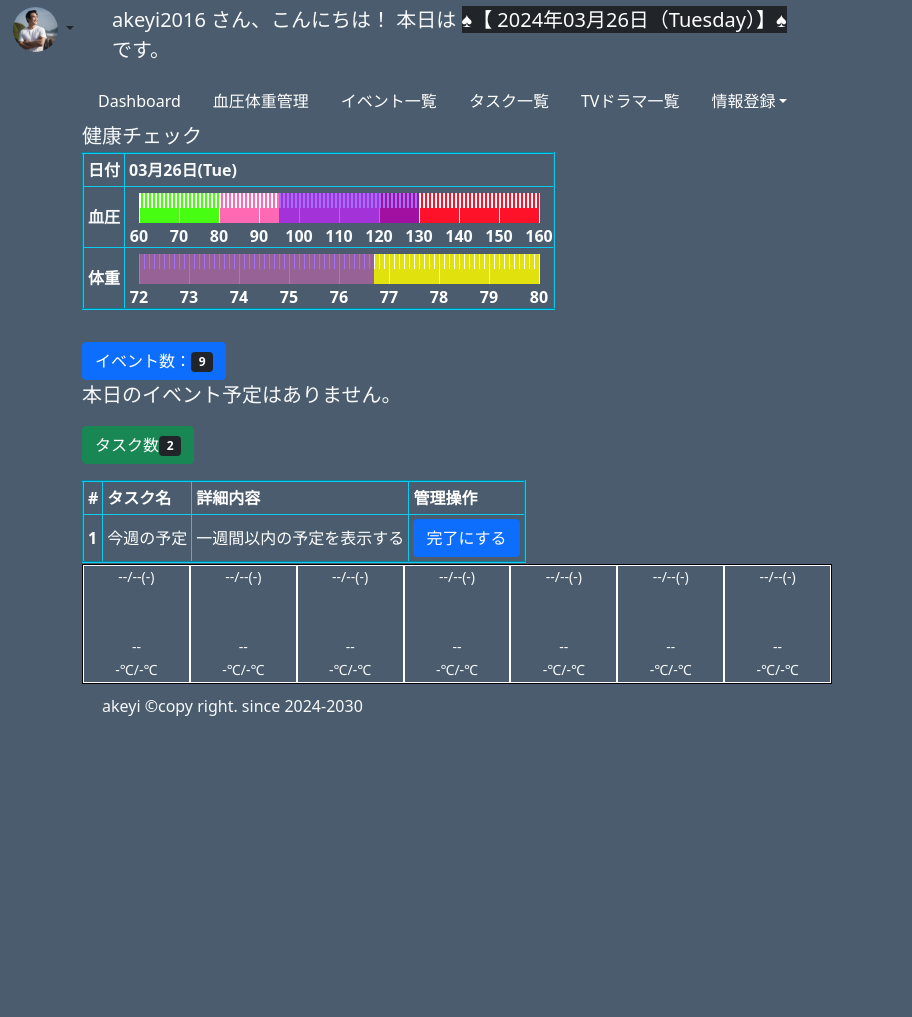
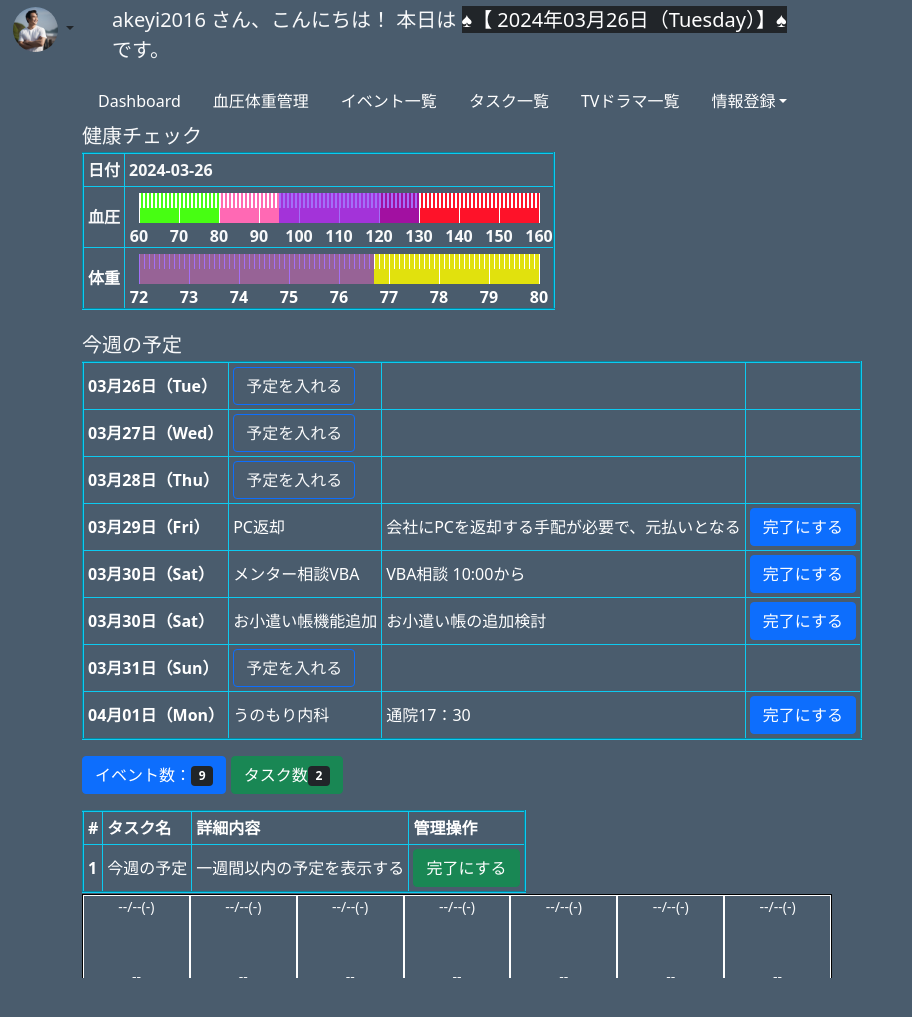
Before and after one commit to akeyi2018/MatplotlibForFlask, a Flask app: page /home in a window 1280 px wide. Shown: the top 1017 px of the page, without its empty margins (0-912 px from the left). Run offline with Flask 3, Linux system fonts and the light colour scheme; a user stored in the database is signed in; some libraries are stand-ins or nearby versions.

Commit message:
0000000023:今週の予定

```diff
--- a/db_controller.py
+++ b/db_controller.py
@@ -1,5 +1,5 @@
 from flask_sqlalchemy import SQLAlchemy
-from datetime import datetime, date
+from datetime import datetime, date, timedelta
 from decimal import Decimal
 from pytz import timezone
 from sqlalchemy import case, func, cast, Integer
@@ -284,6 +284,8 @@ class Event_info(db.Model):
 
     @classmethod
     def get_today_event(cls):
+        # 一週間の計算
+        a_week = date.today() + timedelta(7)
         return (
             cls.query.with_entities(
                 cls.id,
@@ -300,7 +302,7 @@ class Event_info(db.Model):
                     Integer,
                 ).label("days_until_event"),
             )
-            .filter(cls.finish_flag == 0, cls.event_date <= date.today())
+            .filter(cls.finish_flag == 0, cls.event_date <= a_week)
             .order_by(cls.event_date)
             .all()
         )
--- a/settings.py
+++ b/settings.py
@@ -1,7 +1,7 @@
 import os
 from dotenv import load_dotenv
 import locale
-from datetime import date
+from datetime import date, timedelta
 
 load_dotenv()
 
@@ -24,6 +24,7 @@ class Message_list:
 
 
 class Html_Param:
+
     nav_home = [
         {
             "text": "Dashboard",
@@ -62,23 +63,42 @@ class Html_Param:
         },
     ]
 
-    @staticmethod
-    def get_home_data(session):
+    def __init__(self) -> None:
+        pass
+
+    @classmethod
+    def mapping_data(cls, dates, data):
+        # 日付をキーとしてデータをマッピング
+        dict_01 = {}
+        for d in dates:
+            dd_01 = d.strftime("%Y-%m-%d")
+            kk = d.strftime("%m月%d日（%a）")
+            dict_01[kk] = []
+            for item in data:
+                dd2 = item[2].strftime("%Y-%m-%d")
+                if dd2 in dd_01:
+                    dict_01[kk].append(item)
+        return dict_01
+
+    @classmethod
+    def get_home_data(cls, session):
         from db_controller import Health_info, Event_info, Task_info, Movie_info
 
         # 日本語で曜日の表示
         locale.setlocale(locale.LC_ALL, "")
         dt = date.today()
         view_today = dt.strftime("%Y年%m月%d日（%A）")
-        view_day = dt.strftime("%m月%d日(%a)")
+        view_day = [(dt + timedelta(x)) for x in range(0, 7)]
 
         session["id"] = 1  # 暫定的に1にする完成時は不要
+
+        map_data = cls.mapping_data(view_day, Event_info.get_today_event())
 
         return {
             "dt": view_today,
             "dt2": view_day,
             "health_data": Health_info.get_record_by_user_id(session["id"]),
-            "today_event": Event_info.get_today_event(),
+            "today_event": map_data,
             "today_task": Task_info.get_today_task(),
             "user": session["user_name"],
             "health_info": Health_info.get_today_health_info(),
--- a/templates/dashboard.html
+++ b/templates/dashboard.html
@@ -11,7 +11,7 @@
   <thead>
     <tr>
       <th scope="col">日付</th>
-      <th scope="col">{{home.dt2}}</th>
+      <th scope="col">{{home.dt2[0]}}</th>
     </tr>
   </thead>
   <tbody>
@@ -34,41 +34,48 @@
 </div>
 {% endif %}
 
+<!-- 今週の予定(イベント) -->
+{% if home.today_event %}
+<p class="lead" style="margin-top: 1em ;margin-bottom: 1px;">今週の予定</p>
+<table class="table-info table-bordered border-info table-sm text-white" border="2">
+  <tbody>
+    {% for key, items in home.today_event.items() %}
+      {% if items %}
+      {% for item in items %}
+        <tr>
+        <th>{{ key }}</th>
+        <td>{{ item[1] }}</td>
+        <td>{{ item[3] }}</td>
+        <td><button class="btn btn-primary" onclick="finish_event(
+            {{ item[0] }},
+            '{{ item[1] }}')">完了にする</button>
+        </td>
+        </tr>
+        {% endfor %}
+      {% else %}
+      <th>{{ key }}</th>
+      <td><a type="button" class="btn btn-outline-primary text-light" href="{{url_for('edit_task',id=0)}}">予定を入れる
+        <span class="visually-hidden">予定を入れる</span>
+      </a></td>
+      <td></td>
+      {% endif %}
+    </tr>
+    {% endfor %}
+
+  </tbody>
+</table>
+
+<!-- old -->
+
+{% else %}
+<p class="lead">今週のイベント予定はありません。</p>
+{% endif %}
 <!-- イベントバッジ -->
-<a type="button" class="btn btn-primary" style="margin-top: 2em;" onclick="showTab('{{nav[2].id}}')">
+<a type="button" class="btn btn-primary" style="margin-top: 1em;" onclick="showTab('{{nav[2].id}}')">
   イベント数：<span class="badge bg-dark">{{home.running_event | length}}</span>
   <span class="visually-hidden">unread messages</span>
 </a>
-<!-- 本日の予定(イベント) -->
-{% if home.today_event %}
-<table class="table-info table-bordered border-info table-sm text-white" border="2" style="margin-top: 1em;">
-  <thead>
-    <tr>
-      <th scope="col">#</th>
-      <th scope="col">名称</th>
-      <th scope="col">内容</th>
-      <th scope="col">管理操作</th>
-    </tr>
-  </thead>
-  <tbody>
-    {% for index in range(home.today_event | length) %}
-    <tr>
-      <th scope="row">{{ index + 1 }}</th>
-      <td>{{home.today_event[index].event_name}}</td>
-      <td>{{home.today_event[index].discription}}</td>
-      <td>
-        <button class="btn btn-primary" onclick="finish_event(
-          {{ home.today_event[index].id }},
-          '{{ home.today_event[index].event_name }}')">完了にする</button>
-      </td>
-    </tr>
-    {% endfor %}
-  </tbody>
-</table>
-{% else %}
-<p class="lead">本日のイベント予定はありません。</p>
-{% endif %}
-<button type="button" class="btn btn-success" onclick="showTab('{{nav[3].id}}')">
+<button type="button" class="btn btn-success" style="margin-top: 1em;" onclick="showTab('{{nav[3].id}}')">
   タスク数<span class="badge bg-dark">{{home.running_task | length}}</span>
   <span class="visually-hidden">unread messages</span>
 </button>
@@ -92,7 +99,7 @@
       <td>{{home.today_task[index].task_name}}</td>
       <td>{{home.today_task[index].discription}}</td>
       <td>
-        <button class="btn btn-primary" onclick="finish_task(
+        <button class="btn btn-success" onclick="finish_task(
           {{ home.today_task[index].id }},
           '{{ home.today_task[index].task_name }}')">完了にする</button>
       </td>
```
Also changed, not shown: main.py (+6 -2 lines), sqlite_tool.py (+0 -28 lines), settings/health_db.db.
